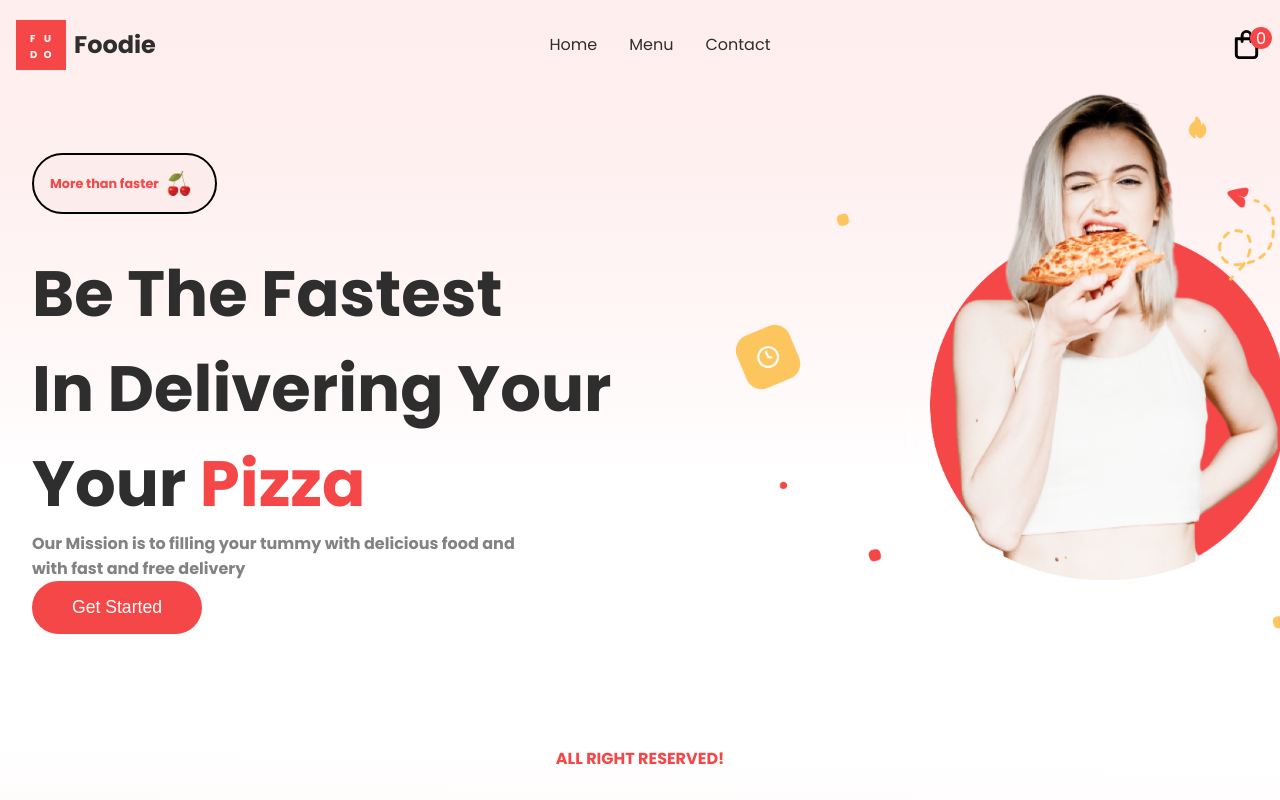
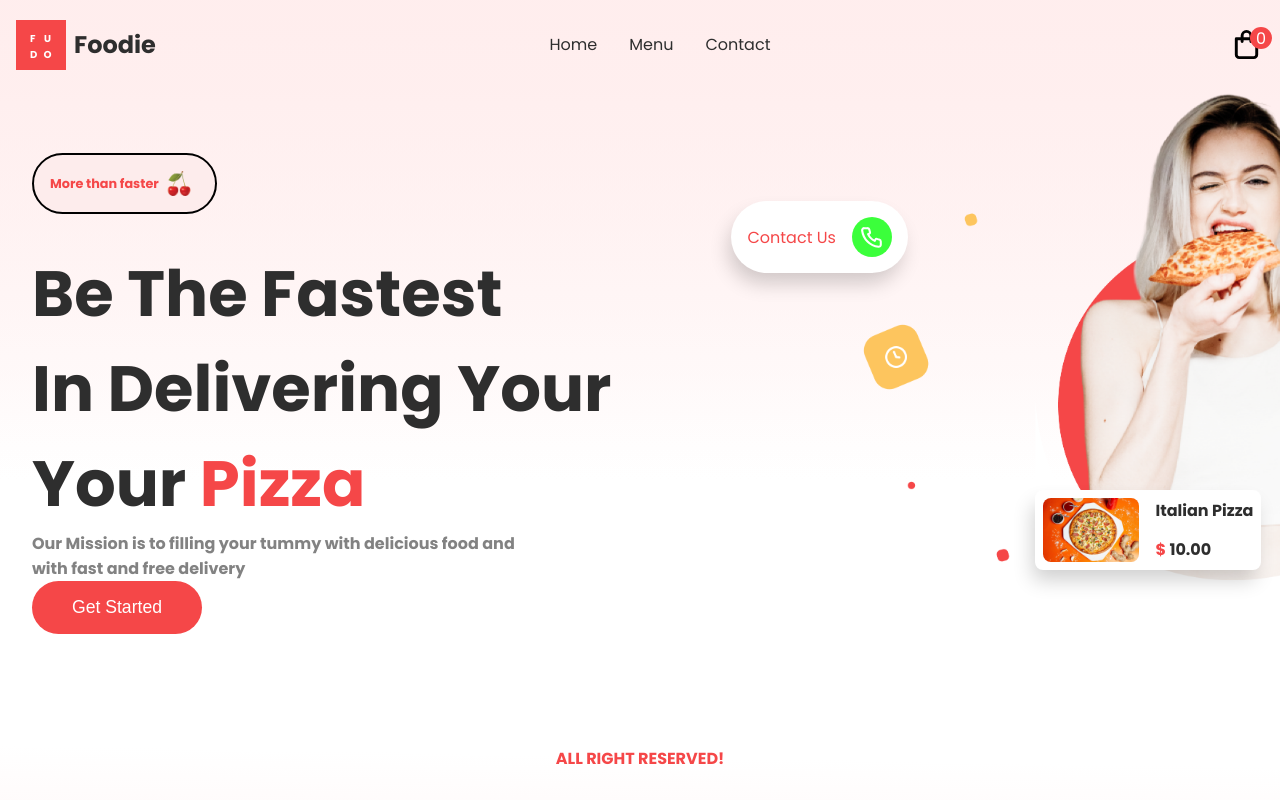
Before and after one commit to yonatanski/food-delivery-app, a Next.js app: page / in a window 1280 px wide. Shown: the top 800 px of the page. Built offline with nearby package versions, Linux system fonts and the light colour scheme.

Commit message:
hero section detailed part done and starting service section

```diff
--- a/components/Hero.jsx
+++ b/components/Hero.jsx
@@ -2,6 +2,8 @@
 import React from "react"
 import Cherry from "../assets/Cherry.png"
 import HeroImage from "../assets/HeroImage.png"
+import { UilPhone } from "@iconscout/react-unicons"
+import Pizzza1 from "../assets/p1.jpg"
 import css from "../styles/Hero.module.css"
 
 const Hero = () => {
@@ -26,7 +28,25 @@
       {/* right side  */}
       <div className={css.rightSide}>
         <div className={css.imgContainer}>
-          <Image src={HeroImage} alt=" logo of cherry" layout="intrinsic" />
+          <Image src={HeroImage} alt=" logo of hero " layout="intrinsic" />
+        </div>
+
+        <div className={css.ContactUs}>
+          <span>Contact Us</span>
+          <div>
+            <UilPhone size={25} color="white" />
+          </div>
+        </div>
+        <div className={css.Pizza}>
+          <div>
+            <Image src={Pizzza1} alt=" logo of hero " objectFit="cover" layout="intrinsic" width="" />
+          </div>
+          <div className={css.details}>
+            <span>Italian Pizza</span>
+            <span>
+              <span style={{ color: "var(--themeRed)" }}>$</span> 10.00
+            </span>
+          </div>
         </div>
       </div>
     </div>
--- a/styles/Hero.module.css
+++ b/styles/Hero.module.css
@@ -51,4 +51,69 @@
     width: 38rem;
     position: absolute;
     top:-5rem;
+    left: 8rem;
 }
+
+
+.ContactUs{
+    display: flex;
+    align-items: center;
+    justify-content: center;
+    position: absolute;
+    width: max-content;
+    padding :1rem;
+    border-radius: 4rem;
+    top:6rem;
+    gap: 1rem;
+    background-color: white;
+    box-shadow: var(--shadow);
+    color: var(--themeRed);
+
+}
+.ContactUs>div {
+    background:rgb(59,288,59);
+    border-radius:50%;
+    width: 2.5rem;
+    display: flex;
+    align-items: center;
+    justify-content: center;
+    height: 2.5rem;
+
+}
+.ContactUs:hover{
+    cursor: pointer;
+    transform: scale(1.1);
+}
+.Pizza{
+    display: flex;
+    gap: 1rem;
+    background-color:white;
+    box-shadow: var(--shadow);
+    padding: 0.5rem;
+    border-radius: 0.5rem;
+    position: absolute;
+    bottom: 4rem;
+    left:19rem;
+    width: max-content ;
+
+}
+.Pizza>:nth-child(1){
+    width: 6rem;
+    height:4rem;
+    overflow:hidden;
+    border-radius:0.5rem;
+
+}
+
+.details{
+    display: flex;
+    flex-direction: column;
+    justify-content:space-between ;
+    font-weight: bold;
+
+}
+
+.Pizza:hover{
+    cursor: pointer;
+    transform: scale(1.1);
+}
```
Also changed, not shown: components/Services.jsx (added, +8 -0 lines), styles/Services.module.css (added).
